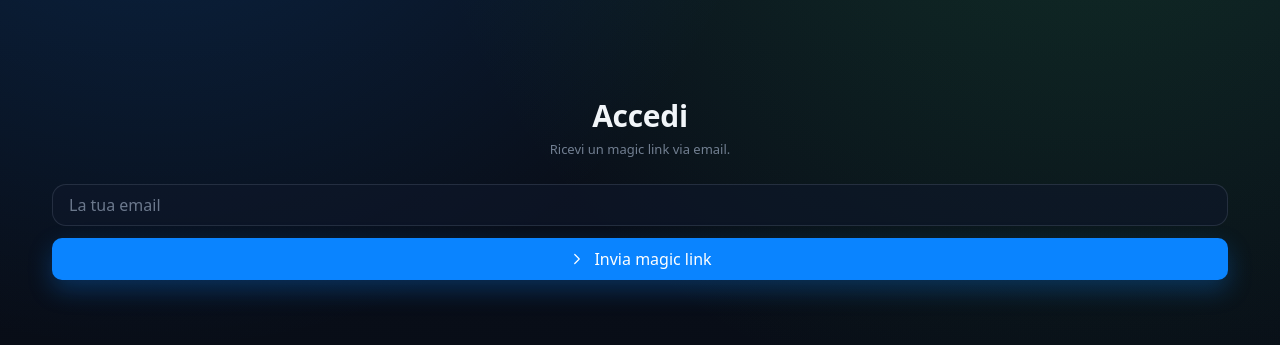
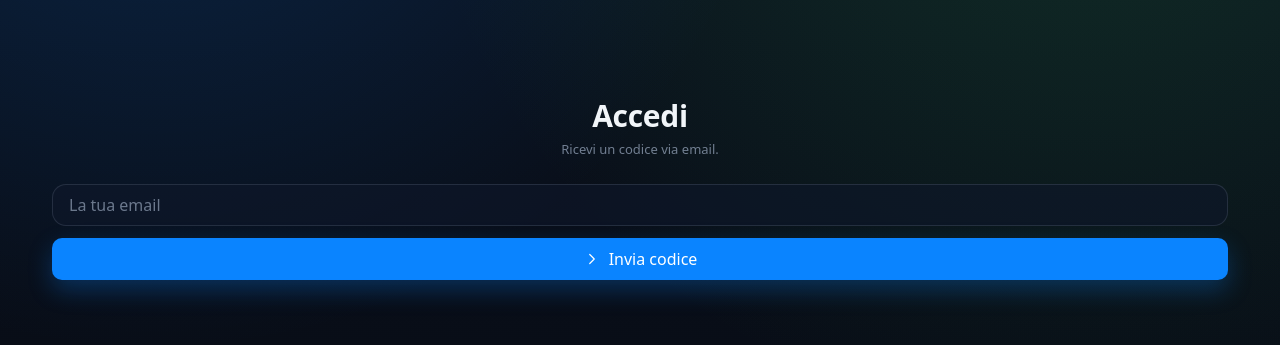
Before and after one commit to Ricc98it/task-control, a Next.js app: page /login in a window 1280 px wide. Shown: the part 211-556 px from the top of the page. Built offline with nearby package versions, Linux system fonts and the light colour scheme; no server answers.

Commit message:
Update app

```diff
--- a/src/app/login/page.tsx
+++ b/src/app/login/page.tsx
@@ -1,28 +1,82 @@
 "use client";
 
-import { useState } from "react";
+import { useMemo, useState } from "react";
+import { useRouter } from "next/navigation";
 import Button from "@/components/Button";
 import Icon from "@/components/Icon";
 import { supabase } from "@/lib/supabaseClient";
 
+type Step = "email" | "code";
+
+function normalizeCode(raw: string) {
+  return raw.replace(/\s+/g, "").slice(0, 6);
+}
+
 export default function LoginPage() {
+  const router = useRouter();
   const [email, setEmail] = useState("");
-  const [sent, setSent] = useState(false);
+  const [code, setCode] = useState("");
+  const [step, setStep] = useState<Step>("email");
+  const [sending, setSending] = useState(false);
+  const [verifying, setVerifying] = useState(false);
   const [error, setError] = useState<string | null>(null);
+  const [info, setInfo] = useState<string | null>(null);
 
-  async function signIn(e: React.FormEvent) {
-    e.preventDefault();
+  const normalizedEmail = useMemo(() => email.trim().toLowerCase(), [email]);
+
+  async function requestCode() {
+    if (!normalizedEmail || sending) return;
+
     setError(null);
+    setInfo(null);
+    setSending(true);
 
-    const { error } = await supabase.auth.signInWithOtp({
-      email,
+    const { error: sendError } = await supabase.auth.signInWithOtp({
+      email: normalizedEmail,
       options: {
-        emailRedirectTo: `${window.location.origin}/`,
+        shouldCreateUser: true,
       },
     });
 
-    if (error) setError(error.message);
-    else setSent(true);
+    setSending(false);
+    if (sendError) {
+      setError(sendError.message);
+      return false;
+    }
+
+    setCode("");
+    setStep("code");
+    setInfo(`Codice inviato a ${normalizedEmail}`);
+    return true;
+  }
+
+  async function sendCode(event: React.FormEvent) {
+    event.preventDefault();
+    await requestCode();
+  }
+
+  async function verifyCode(event: React.FormEvent) {
+    event.preventDefault();
+    const token = normalizeCode(code);
+    if (!normalizedEmail || token.length !== 6 || verifying) return;
+
+    setError(null);
+    setInfo(null);
+    setVerifying(true);
+
+    const { error: verifyError } = await supabase.auth.verifyOtp({
+      email: normalizedEmail,
+      token,
+      type: "email",
+    });
+
+    setVerifying(false);
+    if (verifyError) {
+      setError(verifyError.message);
+      return;
+    }
+
+    router.replace("/auth/callback");
   }
 
   return (
@@ -30,16 +84,21 @@ export default function LoginPage() {
       <div className="app-shell w-full max-w-sm p-6 sm:p-7">
         <div className="text-center">
           <h1 className="page-title">Accedi</h1>
-          <p className="page-subtitle">Ricevi un magic link via email.</p>
+          <p className="page-subtitle">
+            {step === "email"
+              ? "Ricevi un codice via email."
+              : "Inserisci il codice ricevuto."}
+          </p>
         </div>
 
-        <form onSubmit={signIn} className="mt-6 space-y-3">
+        {step === "email" ? (
+          <form onSubmit={sendCode} className="mt-6 space-y-3">
             <input
               className="glass-input px-4 py-2"
               type="email"
               placeholder="La tua email"
               value={email}
-            onChange={(e) => setEmail(e.target.value)}
+              onChange={(event) => setEmail(event.target.value)}
               required
             />
 
@@ -49,21 +108,75 @@ export default function LoginPage() {
               type="submit"
               icon={<Icon name="arrow-right" />}
               className="w-full"
+              disabled={sending}
             >
-            Invia magic link
+              {sending ? "Invio..." : "Invia codice"}
+            </Button>
+          </form>
+        ) : (
+          <form onSubmit={verifyCode} className="mt-6 space-y-3">
+            <input
+              className="glass-input px-4 py-2 text-center tracking-[0.35em]"
+              type="text"
+              inputMode="numeric"
+              placeholder="Codice a 6 cifre"
+              value={code}
+              onChange={(event) => setCode(normalizeCode(event.target.value))}
+              minLength={6}
+              maxLength={6}
+              required
+            />
+
+            <Button
+              variant="primary"
+              size="md"
+              type="submit"
+              icon={<Icon name="check" />}
+              className="w-full"
+              disabled={verifying || code.length !== 6}
+            >
+              {verifying ? "Verifica..." : "Verifica codice"}
             </Button>
 
-          {sent && (
-            <p className="text-sm text-emerald-200 border border-emerald-400/30 bg-emerald-400/10 px-3 py-2 rounded-xl">
-              Link inviato. Controlla la mail.
+            <div className="flex items-center justify-between gap-3">
+              <button
+                type="button"
+                className="wizard-cancel-link"
+                onClick={() => {
+                  setStep("email");
+                  setCode("");
+                  setError(null);
+                  setInfo(null);
+                }}
+                disabled={verifying}
+              >
+                Cambia email
+              </button>
+              <button
+                type="button"
+                className="wizard-cancel-link"
+                onClick={(event) => {
+                  event.preventDefault();
+                  void requestCode();
+                }}
+                disabled={sending || verifying}
+              >
+                {sending ? "Invio..." : "Reinvia codice"}
+              </button>
+            </div>
+          </form>
+        )}
+
+        {info ? (
+          <p className="mt-3 text-sm text-emerald-200 border border-emerald-400/30 bg-emerald-400/10 px-3 py-2 rounded-xl">
+            {info}
           </p>
-          )}
-          {error && (
-            <p className="text-sm text-red-200 border border-red-500/30 bg-red-500/10 px-3 py-2 rounded-xl">
+        ) : null}
+        {error ? (
+          <p className="mt-3 text-sm text-red-200 border border-red-500/30 bg-red-500/10 px-3 py-2 rounded-xl">
             {error}
           </p>
-          )}
-        </form>
+        ) : null}
       </div>
     </main>
   );
--- a/src/app/page.tsx
+++ b/src/app/page.tsx
@@ -1168,7 +1168,7 @@ export default function HomePage() {
                 description="Il tuo spazio di lavoro e le tue liste ti aspettano."
                 action={
                   <Link href="/login" className="btn-primary px-4 py-2 text-sm">
-                    Accedi con magic link
+                    Accedi con codice email
                   </Link>
                 }
               />
```
Lines whose indentation alone changed are shown as unchanged.
